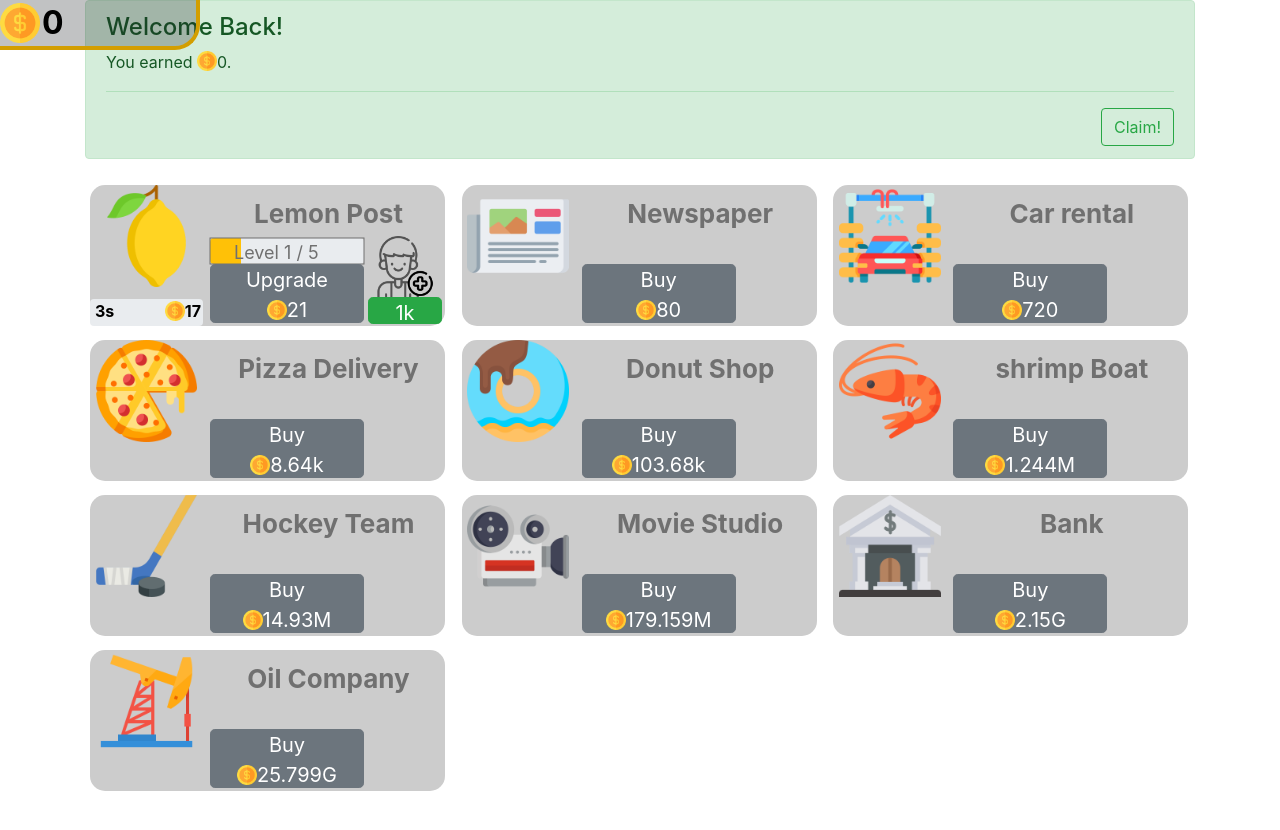
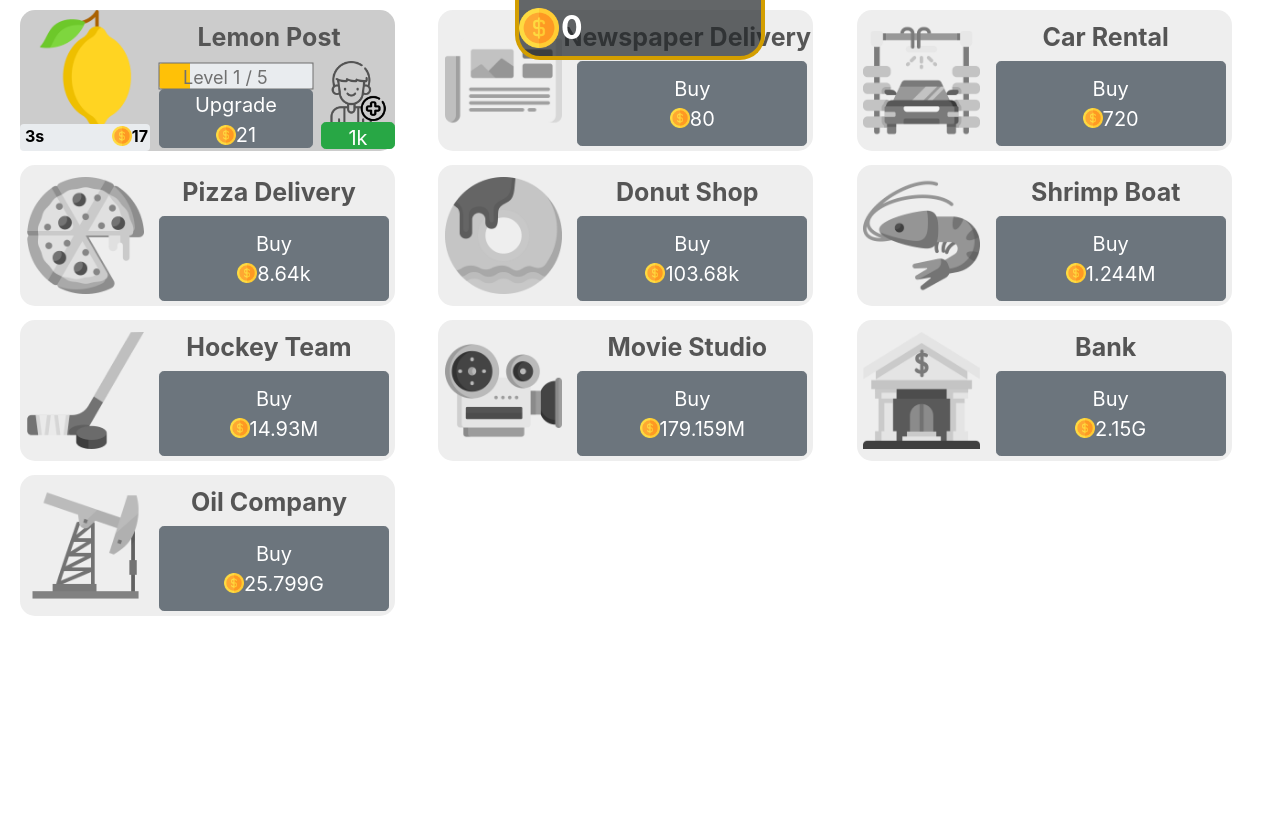
Before and after one commit to david-elfau/js-test-elfau, a React (Create React App) app: page / in a window 1280 px wide. Shown: the top 830 px of the page. Built offline with nearby package versions, Linux system fonts and the light colour scheme.

Commit message:
Improve style

```diff
--- a/src/Business.js
+++ b/src/Business.js
@@ -1,15 +1,24 @@
-import React from 'react'
+import React, { useContext }  from 'react'
 
 import LevelBar from './LevelBar'
 import UpgradeButton from './UpgradeButton'
 import HireManager from './HireManager'
 import ProducerPanel from './ProducerPanel'
 
+import { Context } from "./Store";
+
 
 const Business = (props) => {
+
+    const { store, dispatch } = useContext(Context);
+    const getClassName = (index) => {
+        if (store.businesses[index].level == 0)
+            return "to-purchase"
+        return ""
+    }
     const businesses = props.businessesData.map((business, index) => {
         return (
-            <div key={index} id="Business">
+            <div key={index} id="Business" className={getClassName(index)}>
                 <div id="title">
                    {business.name}
                 </div>
--- a/src/DataRecover.js
+++ b/src/DataRecover.js
@@ -6,15 +6,18 @@ import Alert from 'react-bootstrap/Alert'
 
 import Cookies from 'universal-cookie';
 import Button from 'react-bootstrap/Button';
+import Overlay from 'react-bootstrap/Overlay';
+
 import Helpers from "./Helpers";
 
 function DataRecover(props) {
     //const businesses = data.businesses;
     const { store, dispatch } = useContext(Context);
 
-    var show = true;
+    var show = store.goldEarnIdle > 0;
     function hidePanel() {
-        var x = document.getElementById("AlertWelcomeBack");
+        console.log("Cerrar panel");
+        var x = document.getElementById("idle-gold-overlay");
         x.style.display = "none";
     };
 
@@ -85,20 +88,36 @@ function DataRecover(props) {
         return Helpers.FormatedGold(gold, 3);
     };
 
+
+    const target = document.getElementById("gold-counter");
+
     return (
         <>
-            <Alert id="AlertWelcomeBack" show={show} variant="success">
-                <Alert.Heading>Welcome Back!</Alert.Heading>
-                <p>
-                    You earned  <img id="dollar-bar" src='./dollar.png' alt="$" /><FormatedGold gold={ store.goldEarnIdle } />. <br />
-                </p>
-                <hr />
-                <div className="d-flex justify-content-end">
-                    <Button onClick={hidePanel} variant="outline-success">
-                        Claim!
-          </Button>
-                </div>
-            </Alert>
+            <Overlay target={target} show={show} placement="bottom" onclick={hidePanel}>
+                {({
+                    placement,
+                    scheduleUpdate,
+                    arrowProps,
+                    outOfBoundaries,
+                    show: _show,
+                    ...props
+                }) => (
+                        <div id="idle-gold-overlay"
+                            {...props}
+                            style={{
+                                ...props.style,
+                            }}
+                        >
+                            <h5>Welcome Back!</h5>
+                            <p>
+                                You earned  <img id="dollar-bar" src='./dollar.png' alt="$" /><FormatedGold gold={store.goldEarnIdle} />. <br />
+                            </p>
+                            <Button id="claim-idle" onClick={hidePanel} variant="success">
+                                Claim!
+                            </Button>
+                        </div>
+                    )}
+            </Overlay>
 
         </>
     );
--- a/src/Gold.js
+++ b/src/Gold.js
@@ -13,8 +13,8 @@ function Gold(props) {
     const { store, dispatch } = useContext(Context);
     return (
         <div id="gold-counter" >
-            <img id="dollar-counter" src='./dollar.png' alt="$" />
-            <span id="amount-gold"><FormatedGold gold={store.gold} /></span>
+                <img id="dollar-counter" src='./dollar.png' alt="$" />
+                <span id="amount-gold"><FormatedGold gold={store.gold} /></span>
         </div>
     );
 }
--- a/src/Helpers.js
+++ b/src/Helpers.js
@@ -17,7 +17,10 @@ const Helpers = {
         if (mins > 0) {
             ret += "" + mins + "m ";
         }
-        ret += "" + secs + "s";
+
+        if (hrs < 1) {
+            ret += "" + secs + "s";
+        }
 
         return ret;
     },
--- a/src/HireManager.js
+++ b/src/HireManager.js
@@ -32,12 +32,12 @@ function HireManagerPanel(props) {
     } else {
         if (store.businesses[businessData.id].managerHired) {
             hireManagerPanel = <div id="manager">
-                <img class="manager-icon hired" src={'./businessIcons/' + businessData.managerAsset + '.png'} />
+                <img className="manager-icon hired" src={'./businessIcons/' + businessData.managerAsset + '.png'} />
 
             </div>;
         } else {
             hireManagerPanel = <div onClick={hireManagerAction} id="manager">
-                <img class="manager-icon to-hire" src="./businessIcons/addManager.png" />
+                <img className="manager-icon to-hire" src="./businessIcons/addManager.png" />
                 <Button id="hire-manager-button" variant="success" size="lg">
                     {<FormatedGold gold={businessData.managerCost} />}
                 </Button>
--- a/src/ProducerPanel.js
+++ b/src/ProducerPanel.js
@@ -19,6 +19,10 @@ function ProducerPanel(props){
         }
         progress = 0;
         remainingTime = productionTime;
+    }
+
+    if (productionTime < 1 && store.businesses[businessData.id].managerHired) {
+        progress = 100;
     }
 
     function productionEnded(){
@@ -51,9 +55,18 @@ function ProducerPanel(props){
         return Helpers.FormatedGold(gold,0);
     };
 
+
+    const getClassName = () => {
+        if (store.businesses[businessData.id].timestamp > 0)
+            return "producing"
+        if (store.businesses[businessData.id].level == 0)
+            return " to-purchase"
+        return ""
+    }
+
     return (
         <div onClick={startProduction} id="producePanel">
-            <img id="Icon" src={'./businessIcons/' + businessData.icon + '.png'} />
+            <img id="Icon" className={getClassName()} src={'./businessIcons/' + businessData.icon + '.png'} />
 
             {level>0 &&
             <div id="progressContainer">
--- a/src/UpgradeButton.js
+++ b/src/UpgradeButton.js
@@ -4,23 +4,25 @@ import Button from 'react-bootstrap/Button'
 import Helpers from "./Helpers";
 
 function ButtonOptions(props) {
+
+
+    const { store, dispatch } = useContext(Context);
+    const { businessData } = props;
+
     const FormatedGold = (goldData) => {
         const { gold } = goldData;
         return Helpers.FormatedGold(gold, 3);
     };
 
-
-    const { store, dispatch } = useContext(Context);
-    const { businessData } = props;
-
-    let level = store.businesses[businessData.id].level;
-
-    let isPurchasable = store.gold >= businessData.cost[level];
-
     const updateBusines = () => {
         dispatch({ type: actionTypes.GoldUpdate, value: -businessData.cost[level] });
         dispatch({ type: actionTypes.LevelUpgrade, value: businessData.id });
     }
+
+    let level = store.businesses[businessData.id].level;
+    let isPurchasable = store.gold >= businessData.cost[level];
+
+
     var UpgradeOrBuy = "Upgrade";
     if (level < 1) {
         UpgradeOrBuy = "Buy";
@@ -54,9 +56,16 @@ function ButtonOptions(props) {
 
 const UpgradeButton = (props) => {
     const { businessData } = props;
+    const { store, dispatch } = useContext(Context);
+
+    const getClassName = () => {
+        if (store.businesses[businessData.id].level == 0)
+            return "buyButton to-purchase"
+        return "buyButton purchased"
+    }
 
     return (
-        <div id="buyButton" className="buyButton">
+        <div id="buyButton" className={getClassName()}>
             <ButtonOptions businessData={ businessData}/>
 
         </div>
--- a/src/style/CustomStyle.css
+++ b/src/style/CustomStyle.css
@@ -14,23 +14,6 @@
 }
 
 
-#gold-counter {
-    background: #45a1d5;
-    width: 200px;
-    height: 50px;
-    position: fixed;
-    top: 0;
-    border-radius: 0 0 25px 0;
-    background: #21252947;
-    border: 4px solid #d39e00;
-    border-top-style: none;
-    border-left-style: none;
-    left: 0;
-    display: flex;
-    align-items: center;
-}
-
-
 table{
     border-spacing:10px 5px;
 }
@@ -38,7 +21,7 @@ table{
 .business-container {
     display: grid;
     grid-gap: 5px;
-    grid-template-columns: repeat(auto-fit, minmax(360px, 1fr));
+    grid-template-columns: repeat(auto-fit, minmax(375px, 1fr));
     grid-template-rows: repeat(10, 150px);
 }
 
@@ -46,6 +29,23 @@ table{
     width: 20px;
     height: 20px;
     margin-bottom:4px;
+}
+
+
+#gold-counter {
+    background: #212529b3;
+    width: 250px;
+    height: 60px;
+    position: fixed;
+    top: 0;
+    border-radius: 0 0 25px 25px;
+    border: 4px solid #d39e00;
+    border-top-style: none;
+    left: 0;
+    display: flex;
+    align-items: center;
+    left: 50%;
+    margin-left: -125px;
 }
 
 #dollar-counter {
@@ -58,7 +58,7 @@ table{
     display: inline-block;
     text-align: right;
     font-weight: bold;
-    color: rgb(0, 0, 0);
+    color: white;
     padding-left: 2px;
     font-size: 2rem;
 }
@@ -75,7 +75,7 @@ table{
     position: absolute;
     width: 74px;
     height: 90px;
-    left: 278px;
+    right: 0px;
     bottom: 0px;
     overflow: visible;
     cursor: pointer;
@@ -100,7 +100,7 @@ table{
 
 #Business {
     position: relative;
-    width: 355px;
+    width: 375px;
     height: 141px;
     overflow: visible;
     background-color: #CCC;
@@ -108,13 +108,16 @@ table{
     border-radius: 15px;
     margin: 10px 5px;
 }
+    #Business.to-purchase {
+        background-color: #EEE;
+    }
 
 
     #levelBar {
         position: absolute;
         width: 154px;
         height: 26px;
-    left: 120px;
+        left: 139px;
         top: 53px;
         overflow: visible;
     }
@@ -154,19 +157,26 @@ table{
 
 #buyButton {
     position: absolute;
-    width: 154px;
-    height: 59px;
-    left: 120px;
-    top: 79px;
+    left: 139px;
     overflow: visible;
     cursor: pointer;
 }
 
+#buyButton.to-purchase {
+    width: 230px;
+    height: 85px;
+    bottom: 5px;
+}
 
+#buyButton.purchased {
+    width: 154px;
+    height: 59px;
+    top: 79px;
+}
 
 #producePanel {
     position: absolute;
-    width: 113px;
+    width: 130px;
     height: 141px;
     cursor: pointer;
     margin: auto;
@@ -174,14 +184,34 @@ table{
     justify-content: center;
 }
 
+
 #Icon {
     width: 90%;
     align-self: flex-start;
+    animation: shake 2.82s;
+    animation-timing-function: cubic-bezier(0.280, 0.840, 0.420, 1);
+}
+#Icon.producing {
+    animation-iteration-count: infinite;
+}
+#Icon.to-purchase {
+    align-self: center;
+    filter: grayscale(100%);
+}
+
+@keyframes shake {
+    0% {        transform: scale(1,1) translateY(0);}
+    8% {        transform: scale(1.1,.9) translateY(0);}
+    23% {        transform: scale(.9,1.1) translateY(-20px);}
+    39% {        transform: scale(1.05,.95) translateY(0);}
+    45% {        transform: scale(1,1) translateY(-7px);}
+    50% {        transform: scale(1,1) translateY(0);}
+    100% {        transform: scale(1,1) translateY(0);}
 }
 
 #progressContainer {
     position: absolute;
-    width: 113px;
+    width: 100%;
     height: 27px;
     left: 0px;
     bottom: 0px;
@@ -213,14 +243,33 @@ table{
 
 #title {
     position: absolute;
-    left: 121px;
+    left: 124px;
     top: 9px;
     overflow: hidden;
-    width: 235px;
+    width: 250px;
     height: 34px;
     text-align: center;
-    font-style: normal;
     font-weight: bold;
-    font-size: 26px;
-    color: rgba(112,112,112,1);
+    font-size: 25px;
+    color: #555555;
 }
+
+.container {
+    max-width: 100%;
+}
+
+#idle-gold-overlay {
+    background: #212529b3;
+    padding: 2px 10px;
+    color: white;
+    position: absolute;
+    border: 4px solid #d39e00;
+    border-style: solid;
+    border-top-style: none;
+    border-radius: 0px 0px 25px 25px;
+    display: inline-grid;
+}
+
+#claim-idle {
+    margin: 0px 3px 10px 3px;
+}
```
Also changed, not shown: src/data/data.json. Lines whose indentation alone changed are shown as unchanged.
